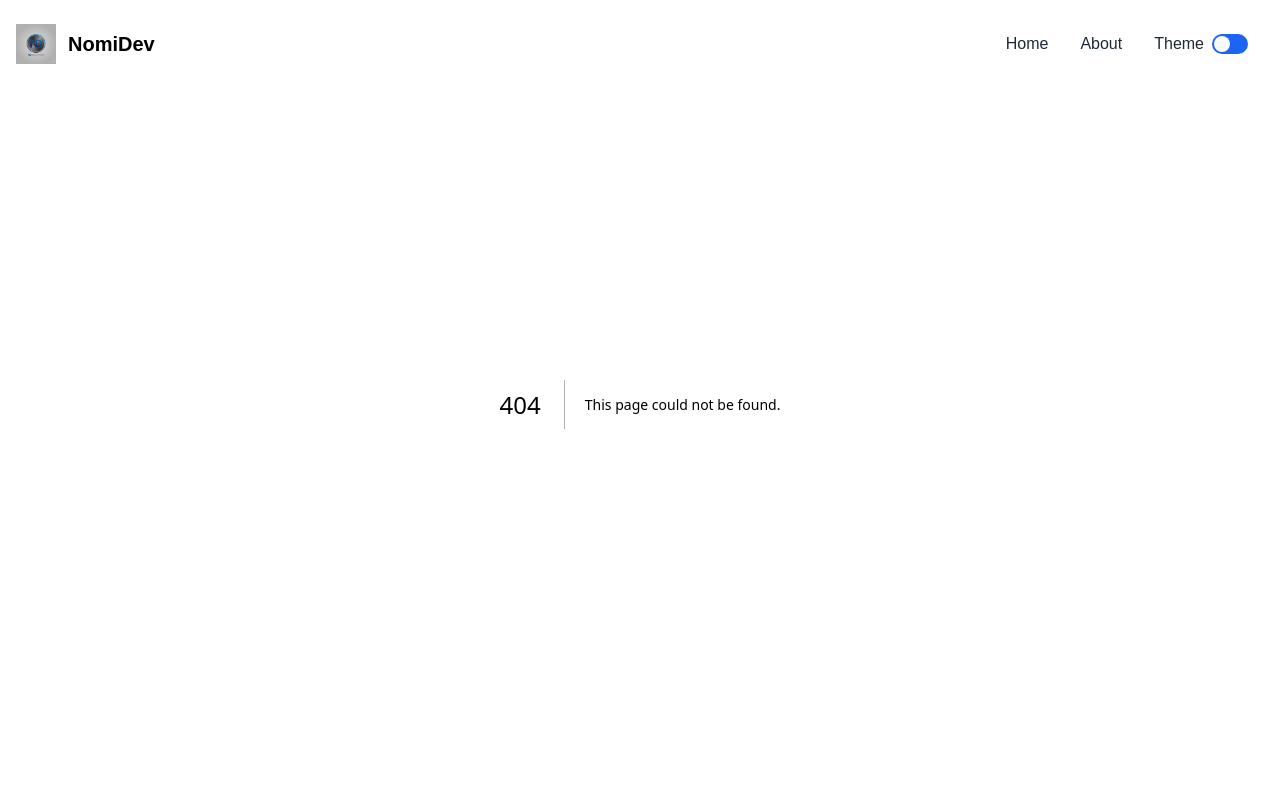
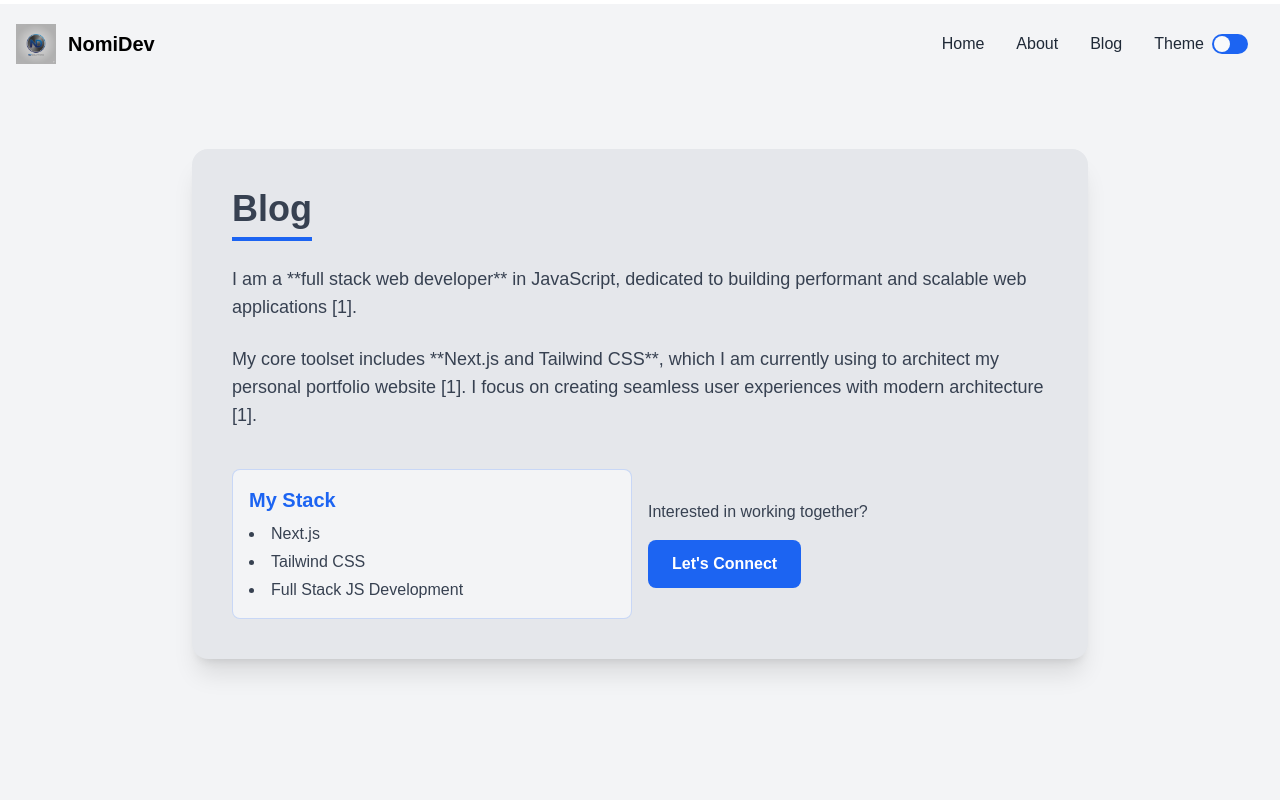
Before and after one commit to nomidevtech/portfolio, a Next.js app: page /Blog in a window 1280 px wide. Before the commit this address had no page. Shown: the top 800 px of the page. Built offline with nearby package versions, Linux system fonts and the light colour scheme.

Commit message:
'before-blog-form'

```diff
--- /dev/null
+++ b/src/app/Blog/page.jsx
@@ -0,0 +1,49 @@
+const Blog = () => {
+  return (
+    <section className="min-h-screen bg-background text-foreground p-8 flex flex-col items-center justify-center">
+      <div className="max-w-4xl w-full bg-surface text-surface-foreground rounded-2xl shadow-xl p-10">
+
+        {/* Header Section */}
+        <h1 className="text-4xl font-bold mb-6 border-b-4 border-primary pb-2 inline-block">
+          Blog
+        </h1>
+
+        {/* Bio Section */}
+        <div className="space-y-6 text-lg">
+          <p>
+            I am a **full stack web developer** in JavaScript, dedicated to building
+            performant and scalable web applications [1].
+          </p>
+
+          <p>
+            My core toolset includes **Next.js and Tailwind CSS**, which I am currently
+            using to architect my personal portfolio website [1]. I focus on creating
+            seamless user experiences with modern architecture [1].
+          </p>
+        </div>
+
+        {/* Skills/Tools Highlight */}
+        <div className="mt-10 grid grid-cols-1 md:grid-cols-2 gap-4">
+          <div className="p-4 rounded-lg bg-background border border-primary/20">
+            <h3 className="text-primary font-bold text-xl mb-2">My Stack</h3>
+            <ul className="list-disc list-inside space-y-1">
+              <li>Next.js</li>
+              <li>Tailwind CSS</li>
+              <li>Full Stack JS Development</li>
+            </ul>
+          </div>
+
+          <div className="flex flex-col justify-center items-center md:items-start">
+            <p className="mb-4 font-medium">Interested in working together?</p>
+            {/* CTA Button using theme colors */}
+            <button className="px-6 py-3 bg-cta text-cta-foreground font-bold rounded-lg transition-colors hover:bg-cta-hover hover:text-cta-hover-foreground">
+              Let's Connect
+            </button>
+          </div>
+        </div>
+      </div>
+    </section>
+  );
+};
+
+export default Blog;
--- a/src/app/components/Landing/navigation/NavLinks.jsx
+++ b/src/app/components/Landing/navigation/NavLinks.jsx
@@ -14,6 +14,10 @@ export default function NavLinks({ menuItems, isOpen }) {
           <Link href="/About" className="block px-3 py-2 transition-colors rounded text-foreground hover:bg-surface-foreground/10 md:hover:bg-transparent md:border-0 md:hover:text-primary md:p-0">
             About</Link>
         </li>
+        <li>
+          <Link href="/Blog" className="block px-3 py-2 transition-colors rounded text-foreground hover:bg-surface-foreground/10 md:hover:bg-transparent md:border-0 md:hover:text-primary md:p-0">
+            Blog</Link>
+        </li>
 
         <li>
           <div className="block px-3 py-2 transition-colors rounded text-foreground hover:bg-surface-foreground/10 md:hover:bg-transparent md:border-0 md:hover:text-primary md:p-0">
--- a/src/app/page.js
+++ b/src/app/page.js
@@ -1,7 +1,7 @@
 import dynamic from "next/dynamic";
 
 // excluding lazy-loading or next-dynamic
-import { NavBar, Hero } from "./components/Landing";
+import {  Hero } from "./components/Landing";
 
 // Apply lazy-loading or next-dynamic
 const AboutMe = dynamic(() => import('./components/Landing/about'), {
```
Also changed, not shown: public/robots.txt (added), 1 other file (tests, documents, lock files or other folders).
